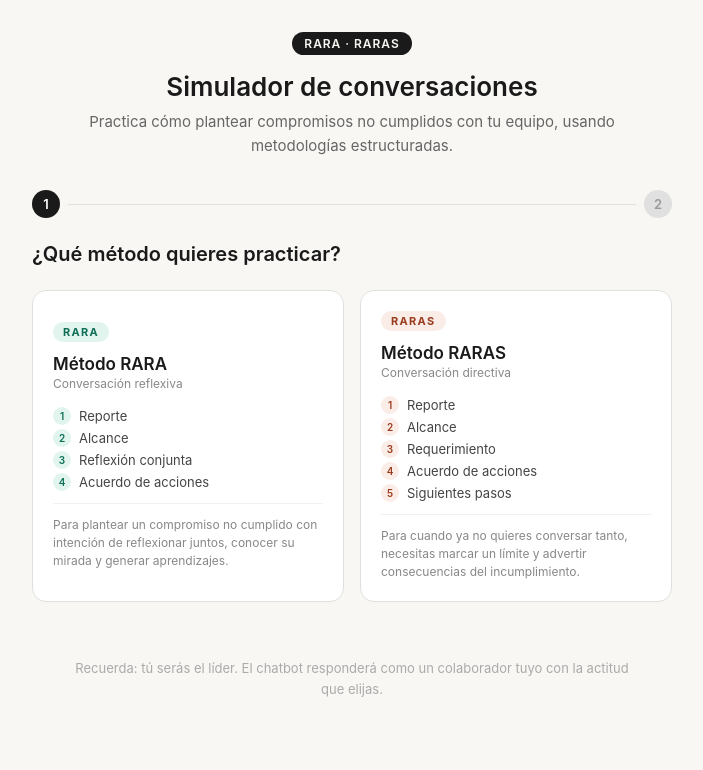
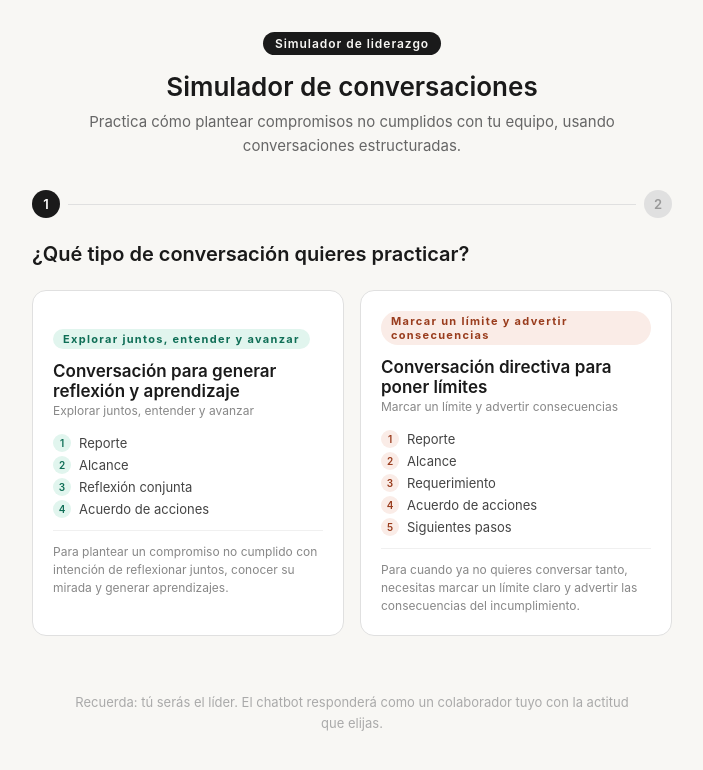
Before and after one commit to pumarinoj-png/chatbot-rara, a React (Vite) app: page / in a window 1280 px wide. Shown: the top 770 px of the page, without its empty margins (288-991 px from the left). Built offline with nearby package versions, Linux system fonts and the light colour scheme.

Commit message:
Update conversation methods and labels in Menu component

```diff
--- a/src/components/Menu.jsx
+++ b/src/components/Menu.jsx
@@ -3,18 +3,18 @@ import "./Menu.css";
 
 const METHODS = [
   {
-    id: "RARA",
-    title: "Método RARA",
-    subtitle: "Conversación reflexiva",
+    id: "REFLEXION",
+    title: "Conversación para generar reflexión y aprendizaje",
+    subtitle: "Explorar juntos, entender y avanzar",
     steps: ["Reporte", "Alcance", "Reflexión conjunta", "Acuerdo de acciones"],
     description:
       "Para plantear un compromiso no cumplido con intención de reflexionar juntos, conocer su mirada y generar aprendizajes.",
     color: "teal",
   },
   {
-    id: "RARAS",
-    title: "Método RARAS",
-    subtitle: "Conversación directiva",
+    id: "DIRECTIVA",
+    title: "Conversación directiva para poner límites",
+    subtitle: "Marcar un límite y advertir consecuencias",
     steps: [
       "Reporte",
       "Alcance",
@@ -23,7 +23,7 @@ const METHODS = [
       "Siguientes pasos",
     ],
     description:
-      "Para cuando ya no quieres conversar tanto, necesitas marcar un límite y advertir consecuencias del incumplimiento.",
+      "Para cuando ya no quieres conversar tanto, necesitas marcar un límite claro y advertir las consecuencias del incumplimiento.",
     color: "coral",
   },
 ];
@@ -65,11 +65,11 @@ export default function Menu({ onStart }) {
   return (
     <div className="menu-container">
       <div className="menu-header">
-        <div className="logo-badge">RARA · RARAS</div>
+        <div className="logo-badge">Simulador de liderazgo</div>
         <h1>Simulador de conversaciones</h1>
         <p>
           Practica cómo plantear compromisos no cumplidos con tu equipo,
-          usando metodologías estructuradas.
+          usando conversaciones estructuradas.
         </p>
       </div>
 
@@ -80,7 +80,7 @@ export default function Menu({ onStart }) {
             <span className="step-line" />
             <span className="step">2</span>
           </div>
-          <h2>¿Qué método quieres practicar?</h2>
+          <h2>¿Qué tipo de conversación quieres practicar?</h2>
           <div className="method-grid">
             {METHODS.map((m) => (
               <button
@@ -88,7 +88,7 @@ export default function Menu({ onStart }) {
                 className={`method-card method-${m.color}`}
                 onClick={() => handleMethodSelect(m)}
               >
-                <div className="method-badge">{m.id}</div>
+                <div className="method-badge">{m.subtitle}</div>
                 <div className="method-title">{m.title}</div>
                 <div className="method-subtitle">{m.subtitle}</div>
                 <div className="method-steps">
@@ -118,7 +118,7 @@ export default function Menu({ onStart }) {
           </div>
           <h2>¿Qué actitud tendrá tu colaborador?</h2>
           <p className="method-selected-label">
-            Método seleccionado:{" "}
+            Conversación seleccionada:{" "}
             <strong>{selectedMethod?.title}</strong>
           </p>
           <div className="attitude-grid">
```
